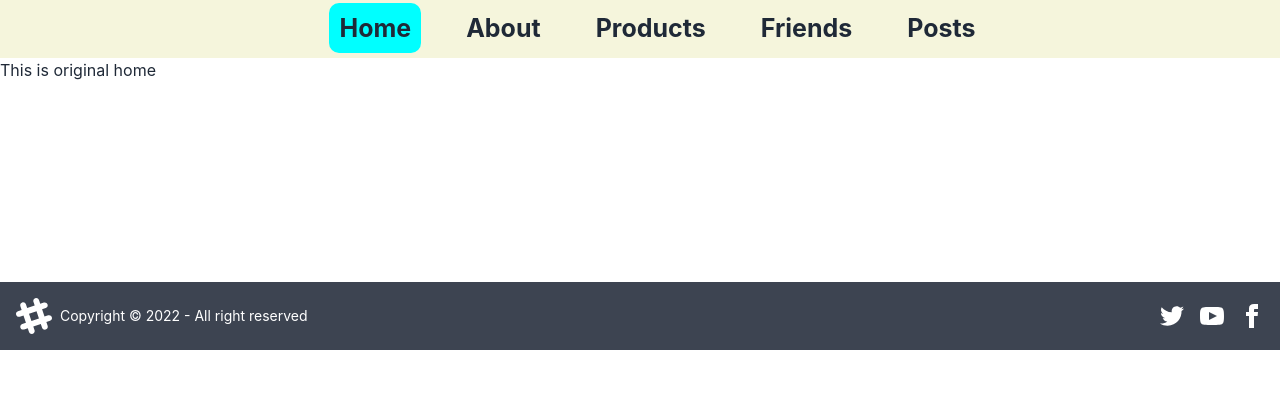
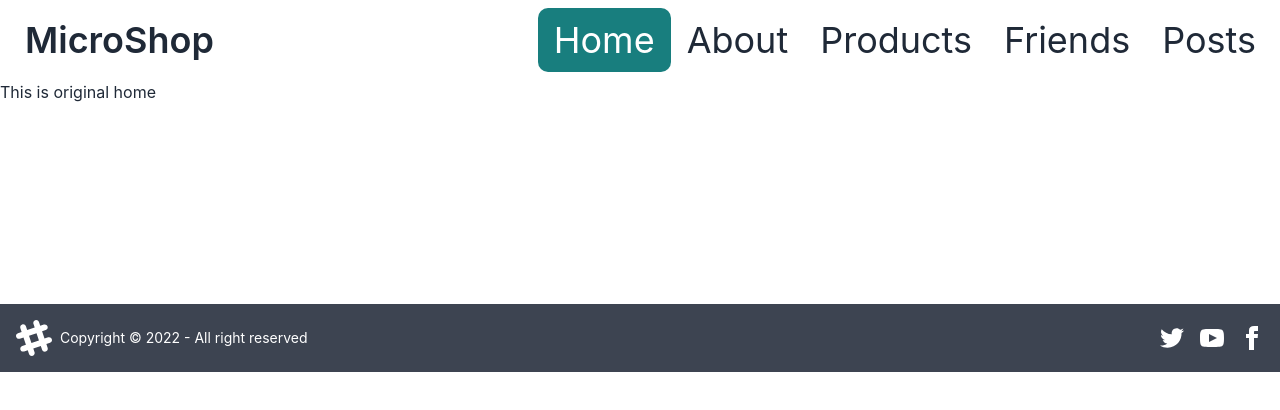
Before and after one commit to hasanulhasan/router-setup, a React (Create React App) app: page /home in a window 1280 px wide. Shown: the top 410 px of the page. Built offline with nearby package versions, Linux system fonts and the light colour scheme.

Commit message:
theam updated

```diff
--- a/src/component/Friend/Friend.js
+++ b/src/component/Friend/Friend.js
@@ -4,11 +4,25 @@ import './Friend.css'
 
 const Friend = ({ friend }) => {
   const { name, email, username, id } = friend;
+  <div className="alert alert-success shadow-lg" >
+    <div>
+      <svg xmlns="http://www.w3.org/2000/svg" className="stroke-current flex-shrink-0 h-6 w-6" fill="none" viewBox="0 0 24 24"><path strokeLinecap="round" strokeLinejoin="round" strokeWidth="2" d="M9 12l2 2 4-4m6 2a9 9 0 11-18 0 9 9 0 0118 0z" /></svg>
+      <span>Your purchase has been confirmed!</span>
+    </div>
+  </div>
+
   return (
-    <div className='friend'>
-      <h3>UserName: <Link to={`/friend/${id}`}>{username}</Link> </h3>
-      <h3>Name: {name}</h3>
-      <h3>Email: {email}</h3>
+    <div className='mx-auto'>
+      <div className="card w-96 bg-base-100 shadow-xl">
+        <div className="card-body">
+          <h2 className="card-title">{username}</h2>
+          <p className='text-2xl'>Name: {name}</p>
+          <p className='text-2xl'>Email: {email}</p>
+          <div className="card-actions justify-end">
+            <button onClick={() => { alert('this is an alert') }} className="btn btn-primary">Details</button>
+          </div>
+        </div>
+      </div>
     </div>
   );
 };
--- a/src/component/Friends/Friends.css
+++ b/src/component/Friends/Friends.css
@@ -1,5 +1,6 @@
 .friends {
-  margin: 20px;
   display: grid;
   grid-template-columns: repeat(4, 1fr);
+  margin: 20px;
+  gap: 20px;
 }
--- a/src/component/Friends/Friends.js
+++ b/src/component/Friends/Friends.js
@@ -7,7 +7,6 @@ const Friends = () => {
   const friends = useLoaderData();
   return (
     <div>
-      <h1>Your friend number is {friends.length}</h1>
       <div className='friends'>
         {
           friends.map(friend => <Friend key={friend.id} friend={friend}></Friend>)
--- a/src/component/Header/Header.css
+++ b/src/component/Header/Header.css
@@ -17,6 +17,6 @@
 }
 
 .active {
-  background-color: aqua;
+  background-color: rgb(24, 126, 126);
   border-radius: 10px;
 }
--- a/src/component/Header/Header.js
+++ b/src/component/Header/Header.js
@@ -4,12 +4,21 @@ import './Header.css'
 
 const Header = () => {
   return (
-    <div className='header'>
-      <NavLink className={({ isActive }) => isActive ? 'active' : undefined} to='/home'>Home</NavLink>
-      <NavLink to='/about'>About</NavLink>
-      <NavLink to='/products'>Products</NavLink>
-      <NavLink to='/friends'>Friends</NavLink>
-      <NavLink to='/posts'>Posts</NavLink>
+    <div>
+      <div className="navbar bg-base-100">
+        <div className="flex-1">
+          <a className="btn btn-ghost normal-case text-4xl">MicroShop</a>
+        </div>
+        <div className="flex-none">
+          <ul className="menu menu-horizontal p-0 text-4xl">
+            <li><NavLink className={({ isActive }) => isActive ? 'active' : undefined} to='/home'>Home</NavLink></li>
+            <li><NavLink to='/about'>About</NavLink></li>
+            <li><NavLink to='/products'>Products</NavLink></li>
+            <li><NavLink to='/friends'>Friends</NavLink></li>
+            <li><NavLink to='/posts'>Posts</NavLink></li>
+          </ul>
+        </div>
+      </div>
     </div>
   );
 };
--- a/src/component/Posts/Posts.js
+++ b/src/component/Posts/Posts.js
@@ -7,7 +7,6 @@ const Posts = () => {
   const posts = useLoaderData();
   return (
     <div>
-      <h1>{posts.length} posts found</h1>
       <div className='posts'>
         {
           posts.map(post => <Post
--- a/src/component/Product/Product.js
+++ b/src/component/Product/Product.js
@@ -4,14 +4,13 @@ import './Product.css'
 const Product = ({ product }) => {
   const { name, title, price, image, id, description } = product;
   return (
-    <div>
-      {/* <h1>Id: {id} name: {title}</h1> */}
+    <div className='mx-auto'>
       <div className="card w-96 bg-base-100 shadow-xl">
         <figure><img src={image} alt="Shoes" /></figure>
         <div className="card-body">
           <h2 className="card-title">{id}: {title}</h2>
-          <p>{description}</p>
-          <p>Price: {price}</p>
+          <p>{`${description.slice(0, 100)}...`}</p>
+          <p className='text-2xl text-slate-100'>Price: {price}</p>
           <div className="card-actions justify-end">
             <button className="btn btn-primary">Buy Now</button>
           </div>
--- a/tailwind.config.js
+++ b/tailwind.config.js
@@ -6,5 +6,9 @@ module.exports = {
   theme: {
     extend: {},
   },
+  daisyui: {
+    themes: ["light"],
+  },
   plugins: [require("daisyui")],
+
 }
```
